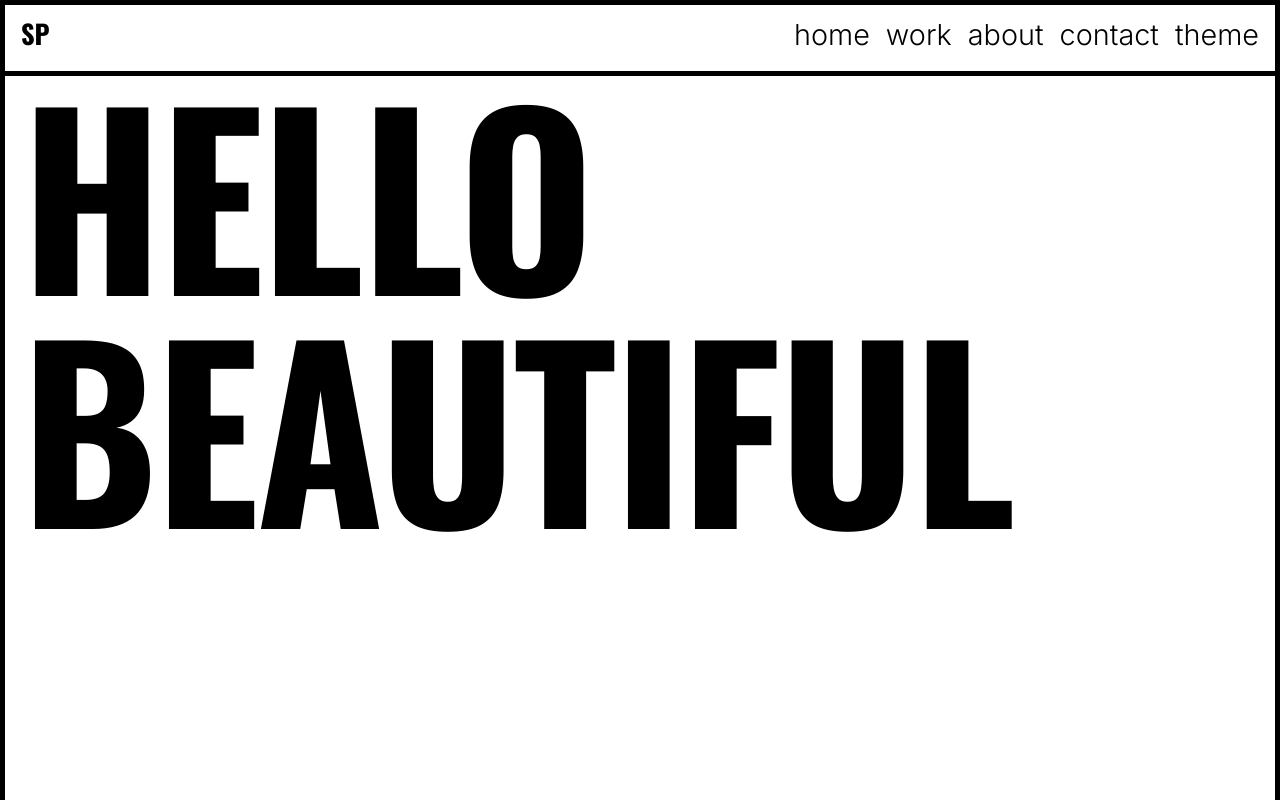
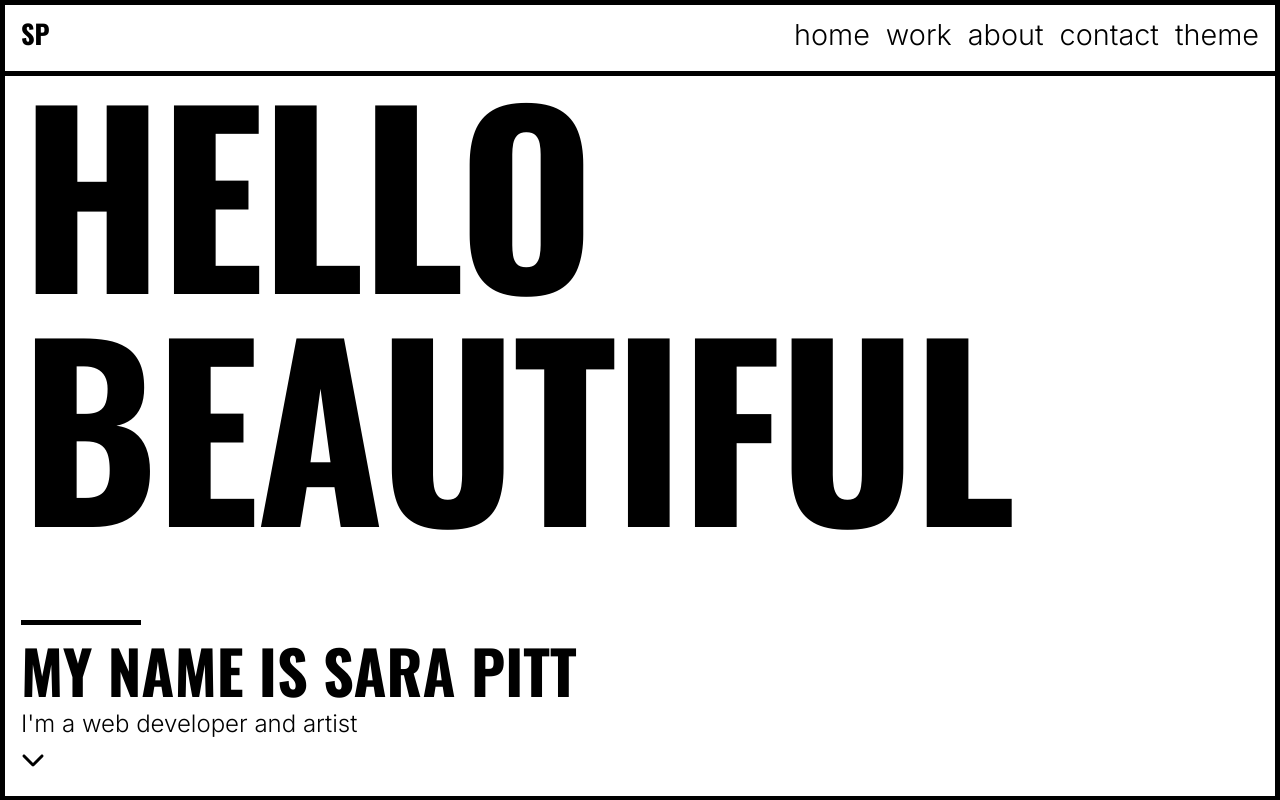
Before and after one commit to sara-p-/portfolio-2024, a React (Vite) app: page / in a window 1280 px wide. Shown: the top 800 px of the page. Built offline with nearby package versions, Linux system fonts and the light colour scheme.

Commit message:
a few more styling tweaks

```diff
--- a/src/App.css
+++ b/src/App.css
@@ -8,9 +8,21 @@
   }
   .title-box {
     margin: 75px 0 3em;
+    h1 {
+      margin-bottom: 0;
+    }
   }
   .outro {
     margin-bottom: 1em;
+    h2 {
+      margin-bottom: 8px;
+      /* @media only screen and (min-width: 768px) {
+        margin-bottom: 24px;
+      } */
+    }
+    p {
+      margin-bottom: 8px;
+    }
   }
 }
 
--- a/src/components/Header/header.css
+++ b/src/components/Header/header.css
@@ -41,7 +41,7 @@
   .mobile-menu-button {
     padding: 16px 0;
     font-size: 1.2rem;
-    /* border: none;
+    border: none;
     background-color: transparent;
     color: var(--primary);
     padding: 0;
@@ -53,7 +53,7 @@
       width: auto;
       padding: 0;
       margin: 0;
-    } */
+    }
     @media only screen and (min-width: 768px) {
       display: none;
     }
--- a/src/components/Project/project.css
+++ b/src/components/Project/project.css
@@ -71,6 +71,7 @@
     position: absolute;
     top: 0;
     right: 0;
+    width: auto;
   }
 }
 
--- a/src/index.css
+++ b/src/index.css
@@ -64,7 +64,7 @@
   min-height: 100vh;
   width: 100%;
   background-color: transparent;
-  margin-top: -5px;
+  margin-top: -7px;
   position: relative;
   box-sizing: border-box;
   display: block;
```
